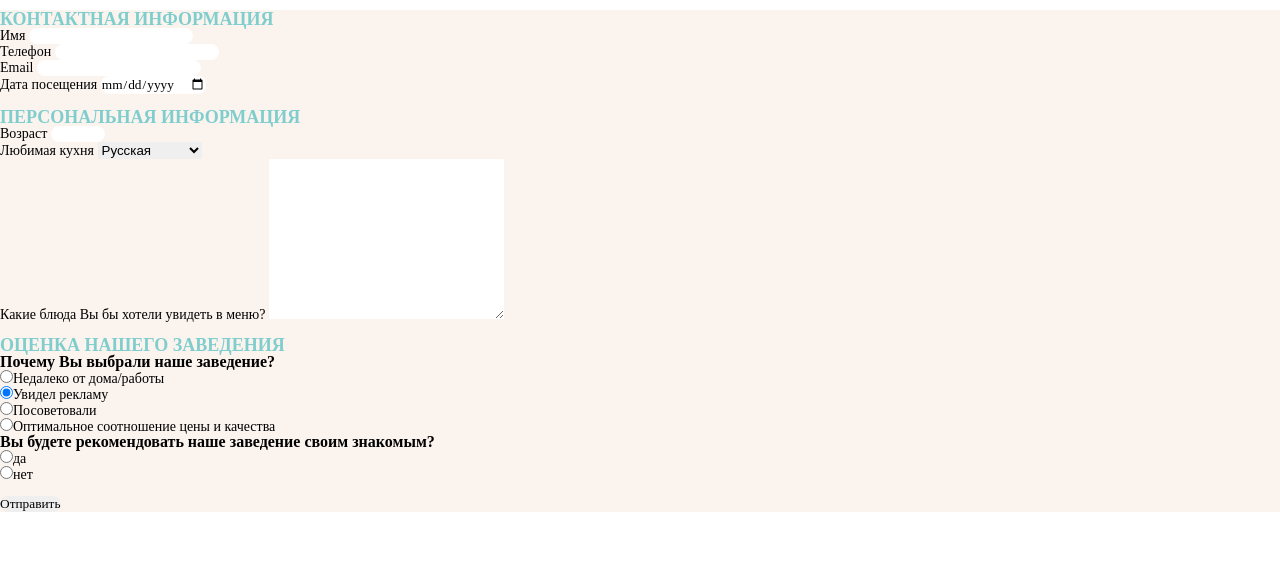
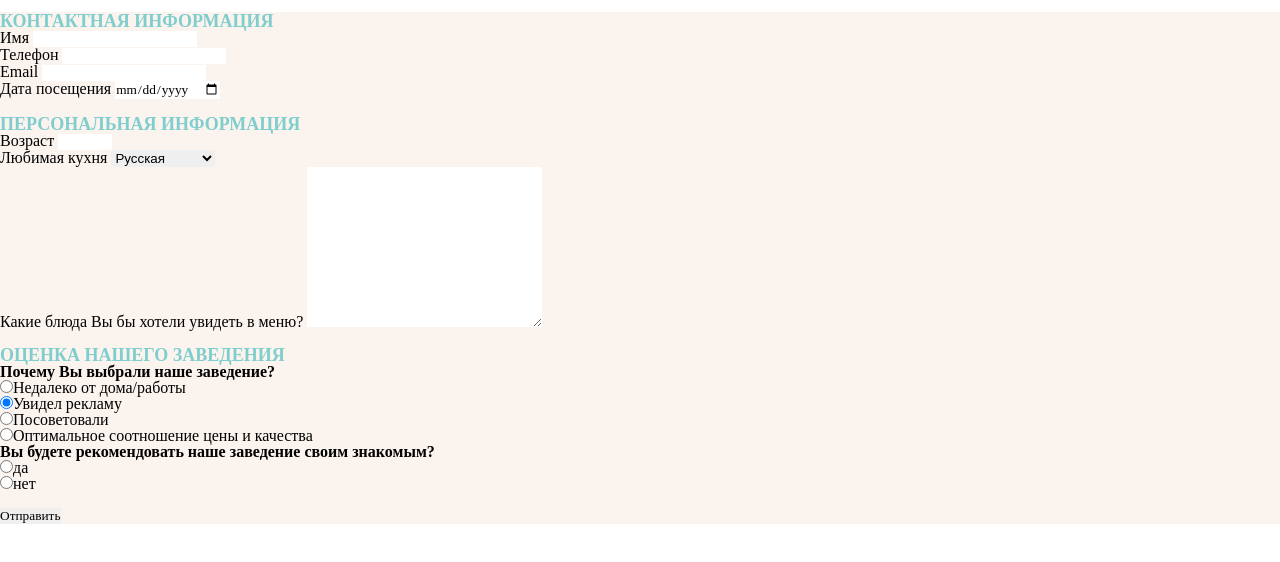
Before and after one commit to AlenaKrupnikova/HomeWork, a plain HTML site: page index.html in a window 1280 px wide. Shown: the part 36-598 px from the top of the page. Drawn offline with Linux system fonts and the light colour scheme.

Commit message:
new added css

```diff
--- a/CSS/style.css
+++ b/CSS/style.css
@@ -17,7 +17,7 @@ html,body{
     width: 100%;
     font-size: 100%;
     line-height: 1;
-    font-size: 14px;
+    font-size: 16px;
     -ms-text-size-adjust:100%;
     -moz-text-size-adjust: 100%;
     -webkit-text-size-adjust: 100%;
@@ -32,10 +32,9 @@ ul li{list-style: none;}
 img{vertical-align: top;}
 h1,h2,h3,h4,h5,h6{font-size: inherit;font-weight: 400;}
 
-form{
-    background:#faf3ee ;
-    padding:#d7ffff ;
-   }
+form{background-color:#faf3ee ;
+
+}
 .anketa {
     font-size: 32px;
      color :  #712300;
@@ -55,24 +54,19 @@ form{
         text-align:left ;
         }
 
-    .block {
-        border color:  #d7ffff  ;
-        padding: ;
-        margin: ;
-        box-sizing: border-box;
+    fieldset {
+        border-color: #d7ffff;
         border-radius: 8px;
         background-color:#faf3ee ;
+        box-sizing: border-box;
+          }
+          input [type=submit] {
+            background-color: #7fcecd ;
+            color:#712300;
+            border-radius: 8px;
+              }
 
+    input{
+   border-color: #bbbec2;
+    box-sizing: border-box;
           }
- input{
-   border color: #bbbec2  ;
-   margin: ;
-   box-sizing: border-box;
-   border-radius: 8px;
-       }
-
-input [type=submit] {
-    background-color: #7fcecd ;
-    border-radius: 8x;
-    color:#712300;
-      }
--- a/index.html
+++ b/index.html
@@ -11,34 +11,34 @@
     <br>
 <form action="#". method="GET">
 
-    <fieldset>
+    <fieldset class="block">
         <legend class="info" >Контактная информация</legend>
         <div>
             <Label for="username"class="textleft">Имя</Label>
-             <input type="text" class="textcenter" name="" id="username">
+             <input type="text"  name="" id="username">
 
         </div>
 
         <div>
           <label for="tel"class="textleft">Телефон</label>
-           <input type="tel"  class="textcenter"name="" id="tel">
+           <input type="tel"  name="" id="tel">
         </div>
 
              <div>
           <label for="email"class="textleft">Email</label>
-           <input type="email" class="textcenter" name="" id="email">
+           <input type="email"  name="" id="email">
         </div>
 
         <div>
          <label for="date" class="textleft">Дата посещения</label>
-            <input type="date"  class="textcenter"name="" id="date">
+            <input type="date"  name="" id="date">
         </div>
 
     </fieldset>
 
 <br>
 
-    <fieldset>
+    <fieldset class="block">
         <legend  class="info">Персональная информация </legend>
 
         <div>
@@ -64,7 +64,7 @@
 
     </fieldset>
 <br>
-    <fieldset>
+    <fieldset class="block">
 <legend  class="info">Оценка нашего заведения</legend>
 <label for="chouse" class="chouse"> Почему Вы выбрали наше заведение?</strong> </label>
   <p> <input type="radio" name="выбор" value="рядом" id="chouse"  >Недалеко от дома/работы</p>
```
